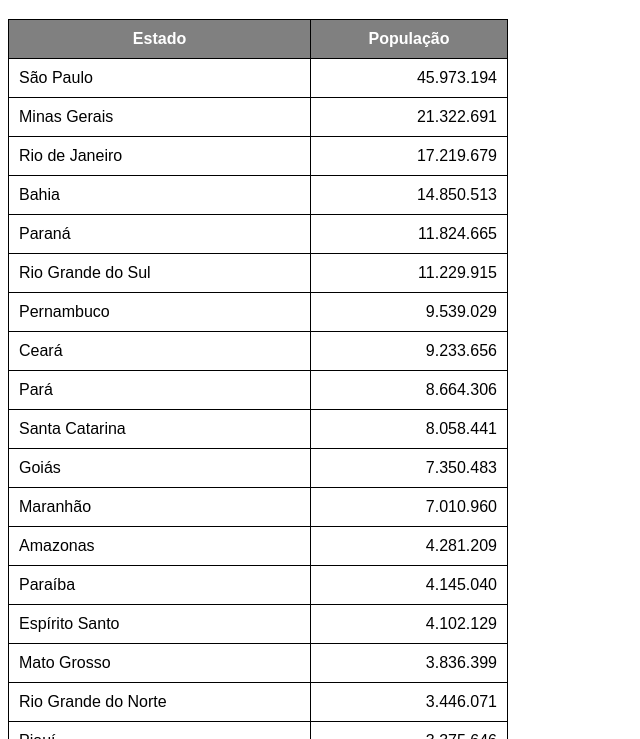
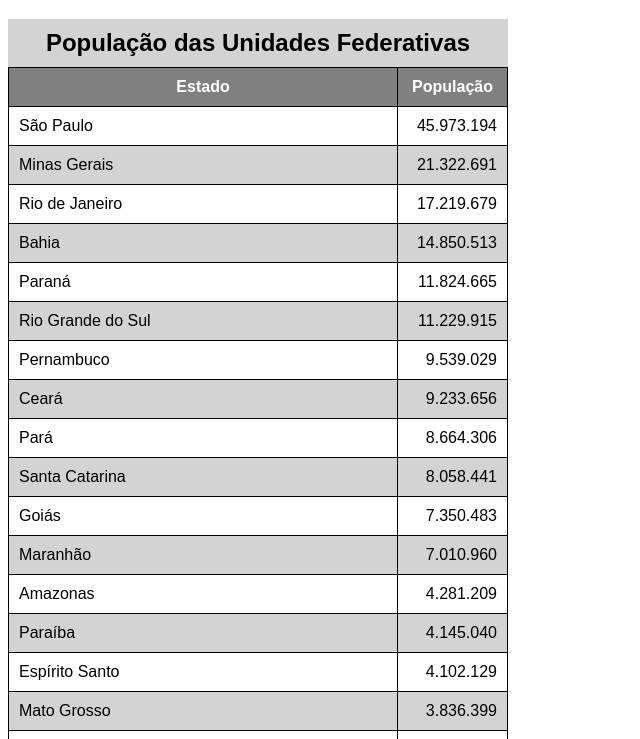
Before and after one commit to rafaelrdacosta/html-css, a plain HTML site: page exercicios/ex023/tabela003.html in a window 1280 px wide. Shown: the part 61-800 px from the top of the page, without its empty margins (0-640 px from the left). Drawn offline with Linux system fonts and the light colour scheme.

Commit message:
Update tabela003.html

```diff
--- a/exercicios/ex023/tabela003.html
+++ b/exercicios/ex023/tabela003.html
@@ -17,9 +17,20 @@
             border: 1px solid black;
             padding: 10px;
         }
+        caption{
+            font-size: 1.5em;
+            font-weight: bold;
+            padding: 10px;
+            background-color: lightgray;
+        }
         thead, tfoot{
            background-color: gray;
            color: white;
+        }
+
+        tbody > tr:nth-child(2n){  /*tr:nth-child(2n) de 2 em 2 linhas vai ser aplicado o efeito zebrado
+            ou pode usar o parâmetro odd ou even - impar ou par; ou ainda 2n-1 e 2n*/
+            background-color: lightgray;
         }
         td.num{
             text-align: right;
@@ -32,6 +43,7 @@
     <!--
         Anatomia para tabelas grandes
         TABLE
+            CAPTION - legenda
             THEAD
                 TR, TD, TH
             TBODY
@@ -40,10 +52,11 @@
                 TR, TD, TH
     -->
     <table>
+        <caption>População das Unidades Federativas</caption>
         <thead>
             <tr>
-                <th>Estado</th>
-                <th>População</th>
+                <th scope="col">Estado</th>  <!--scope -> indica que os dados deste título estão na coluna abaixo -->
+                <th scope="col" style="width: 50px;">População</th>
             </tr>
         </thead>
         <tbody>
@@ -158,7 +171,7 @@
         </tbody>
         <tfoot>
             <tr>
-                <th>Total de Habitantes</th>
+                <th scope="row">Total de Habitantes</th> <!--scope -> indica que os dados deste título estão na linha ao lado -->
                 <td class="num"><strong>212.583.750</strong></td>
             </tr>
         </tfoot>
```
